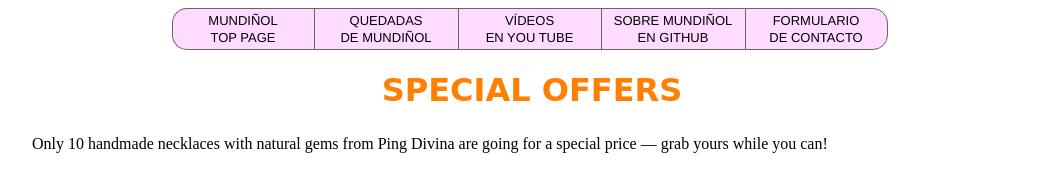
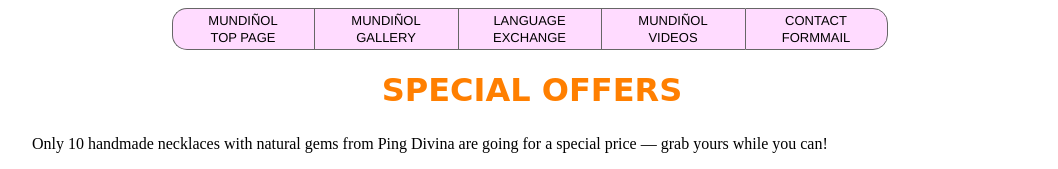
Before and after one commit to Ping-Divina/barcelona, a plain HTML site: page index.html in a window 1280 px wide. Shown: the top 169 px of the page, without its empty margins (108-1166 px from the left). Drawn offline with Linux system fonts and the light colour scheme; a script that the page names is missing; a web font is replaced by a local one.

Commit message:
Update index.html

```diff
--- a/index.html
+++ b/index.html
@@ -314,14 +314,14 @@ function show(inputData){
 <li style="background-color:#ffdbff;text-align : center; width : 141px; float : left; border-left: 1px solid #666666;border-bottom: 1px solid #666666;border-top: 1px solid #666666; border-top-left-radius: 15px; border-bottom-left-radius:15px;">
 <a onmouseover="this.style.backgroundColor='#ffcc33'" onmouseout="this.style.backgroundColor='#ffdbff'" style="text-decoration : none; color : black; padding-top : 4px; padding-bottom : 2px; display : block;border-top-left-radius: 15px; border-bottom-left-radius:15px;"  href="https://magradacatalunya.com/">MUNDIÑOL<br />TOP PAGE</a></li>
 
-<li style="background-color:#ffdbff;text-align : center; width : 143px; float : left; border-left: 1px solid #666666;border-bottom: 1px solid #666666;border-top: 1px solid #666666;"><a onmouseover="this.style.backgroundColor='#ffcc33'" onmouseout="this.style.backgroundColor='#ffdbff'" style="text-decoration : none; color : black; padding-top : 4px; padding-bottom : 2px; display : block;"  href="https://mundinyol.neocities.org/">QUEDADAS<br />DE MUNDIÑOL</a></li>
+<li style="background-color:#ffdbff;text-align : center; width : 143px; float : left; border-left: 1px solid #666666;border-bottom: 1px solid #666666;border-top: 1px solid #666666;"><a onmouseover="this.style.backgroundColor='#ffcc33'" onmouseout="this.style.backgroundColor='#ffdbff'" style="text-decoration : none; color : black; padding-top : 4px; padding-bottom : 2px; display : block;"  href="https://mundinyol.com/gallery.html">MUNDIÑOL<br />GALLERY</a></li>
 
-<li style="background-color:#ffdbff; text-align : center; width : 142px; float : left; border-left: 1px solid #666666;border-bottom: 1px solid #666666;border-top: 1px solid #666666;"><a onmouseover="this.style.backgroundColor='#ffcc33'" onmouseout="this.style.backgroundColor='#ffdbff'" style="text-decoration : none; color : black; padding-top : 4px; padding-bottom : 2px; display : block;"  href="https://mundinyol.neocities.org/youtube.html">VÍDEOS<br />EN YOU TUBE</a></li>
+<li style="background-color:#ffdbff; text-align : center; width : 142px; float : left; border-left: 1px solid #666666;border-bottom: 1px solid #666666;border-top: 1px solid #666666;"><a onmouseover="this.style.backgroundColor='#ffcc33'" onmouseout="this.style.backgroundColor='#ffdbff'" style="text-decoration : none; color : black; padding-top : 4px; padding-bottom : 2px; display : block;"  href="https://mundinyol.com/events.html">LANGUAGE<br />EXCHANGE</a></li>
 
-<li style="background-color:#ffdbff;text-align : center; width : 143px; float : left; border-left: 1px solid #666666;border-bottom: 1px solid #666666;border-top: 1px solid #666666;"><a onmouseover="this.style.backgroundColor='#ffcc33'" onmouseout="this.style.backgroundColor='#ffdbff'" style="text-decoration : none; color : black; padding-top : 4px; padding-bottom : 2px; display : block;"  href="https://mundinyol-bcn.github.io/barcelona/">SOBRE MUNDIÑOL<br />EN GITHUB</a></li>
+<li style="background-color:#ffdbff;text-align : center; width : 143px; float : left; border-left: 1px solid #666666;border-bottom: 1px solid #666666;border-top: 1px solid #666666;"><a onmouseover="this.style.backgroundColor='#ffcc33'" onmouseout="this.style.backgroundColor='#ffdbff'" style="text-decoration : none; color : black; padding-top : 4px; padding-bottom : 2px; display : block;"  href="https://mundinyol.neocities.org/youtube">MUNDIÑOL<br />VIDEOS</a></li>
 
 
-<li style="background-color:#ffdbff;text-align : center; width : 141px; float : left; border-left: 1px solid #666666;border-bottom: 1px solid #666666;border-right: 1px solid #666666;border-bottom: 1px solid #666666;border-top: 1px solid #666666;border-top-right-radius: 15px; border-bottom-right-radius:15px;"><a onmouseover="this.style.backgroundColor='#ffcc33'" onmouseout="this.style.backgroundColor='#ffdbff'" style="text-decoration : none; color : black; padding-top : 4px; padding-bottom : 2px; display : block; border-top-right-radius: 15px; border-bottom-right-radius:15px;"  href="https://magradacatalunya.com/bcn/contacto/">FORMULARIO<br /> DE CONTACTO</a></li>
+<li style="background-color:#ffdbff;text-align : center; width : 141px; float : left; border-left: 1px solid #666666;border-bottom: 1px solid #666666;border-right: 1px solid #666666;border-bottom: 1px solid #666666;border-top: 1px solid #666666;border-top-right-radius: 15px; border-bottom-right-radius:15px;"><a onmouseover="this.style.backgroundColor='#ffcc33'" onmouseout="this.style.backgroundColor='#ffdbff'" style="text-decoration : none; color : black; padding-top : 4px; padding-bottom : 2px; display : block; border-top-right-radius: 15px; border-bottom-right-radius:15px;"  href="https://magradacatalunya.com/bcn/contacto/">CONTACT<br />FORMMAIL</a></li>
 
 </ul>
 </div>
@@ -332,10 +332,10 @@ function show(inputData){
 <a href="javascript:void(0)" id="category_折りたたみA" onclick="show('折りたたみA');"><span style="font-size:105%; font-weight:bold; font-family: helvetica, arial, 'hiragino kaku gothic pro', meiryo, 'ms pgothic', sans-serif;">&emsp;&equiv; MENU</span></a>
 <div id="layer_折りたたみA" style="display: none;position:relative;margin-left:15pt" class="close">
 <p><a href="https://magradacatalunya.com/">MUNDIÑOL TOP PAGE</a></p>
-<p><a href="https://mundinyol.neocities.org/">QUEDADAS DE MUNDIÑOL</a></p>
-<p><a href="https://mundinyol.neocities.org/youtube.html">VÍDEOS EN YOU TUBE</a></p>
-<p><a href="https://mundinyol-bcn.github.io/barcelona/">SOBRE MUNDIÑOL</a></p>
-<p><a href="https://magradacatalunya.com/bcn/contacto/">FORMULARIO DE CONTACTO</a></p>
+<p><a href="https://mundinyol.com/gallery.html">MUNDIÑOL GALLERY</a></p>
+<p><a href="https://mundinyol.com/events.html">LANGUAGE EXCHANGE</a></p>
+<p><a href="https://mundinyol.neocities.org/youtube">MUNDIÑOL VIDEOS</a></p>
+<p><a href="https://magradacatalunya.com/bcn/contacto/">CONTACT FORMMAIL</a></p>
 
 </div>
 
```
